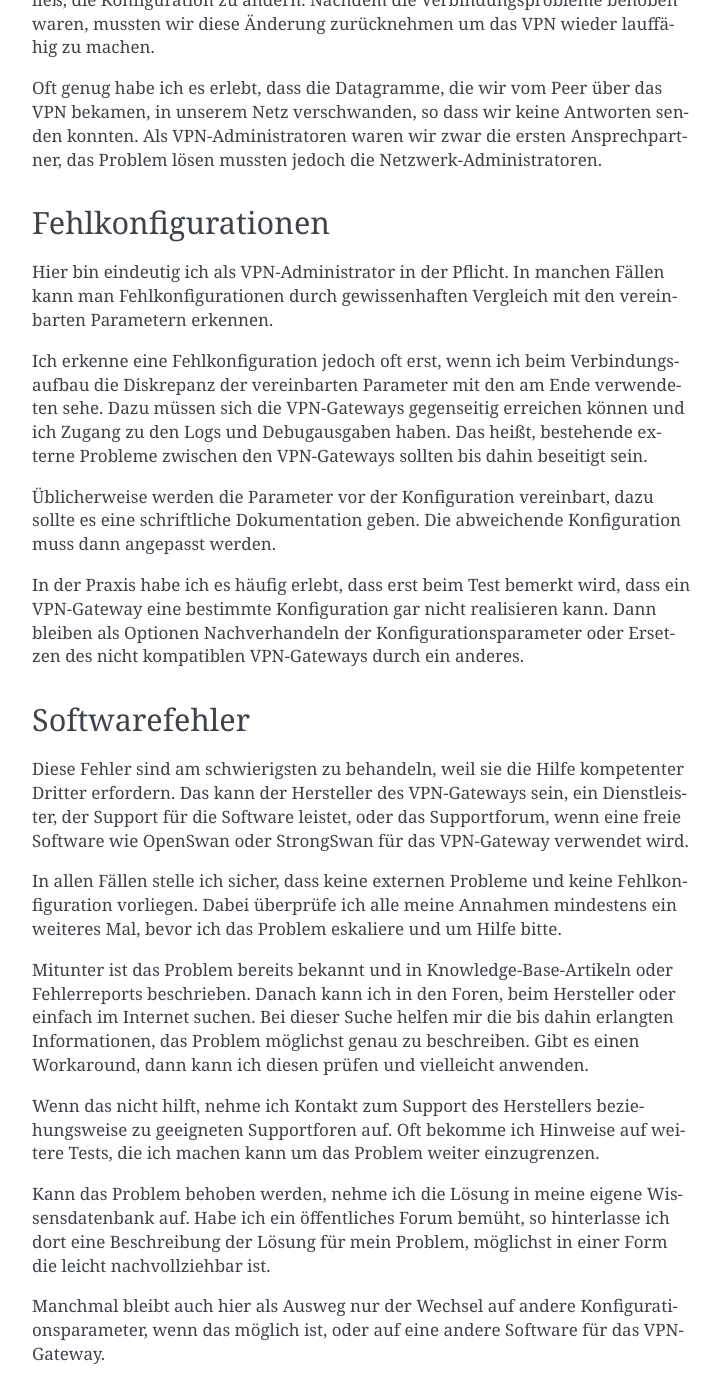
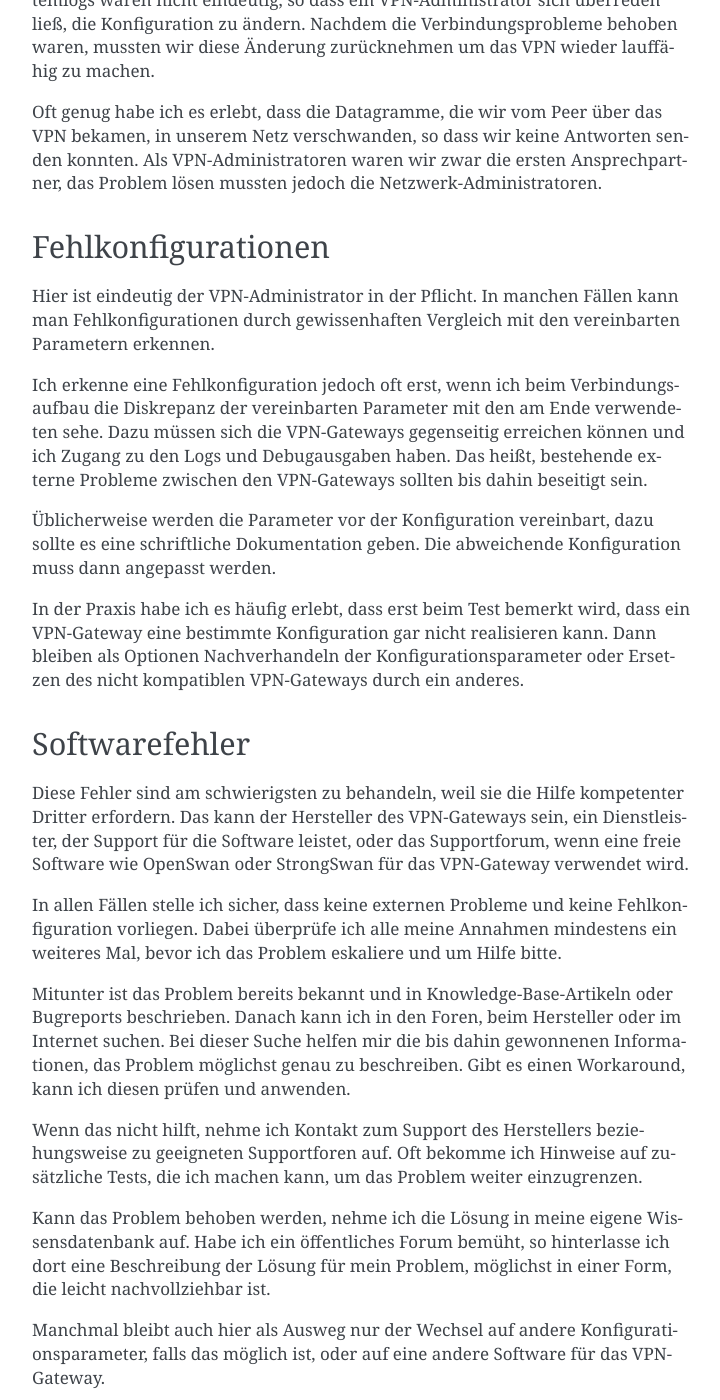
Before and after one commit to matwei-books/Fehlersuche-bei-IPsec-VPN-mit-IKEv2, a Sphinx documentation site: the page built from source/fehler/kategorisierung.rst, in a window 1280 px wide and 1400 px high, scrolled down 789 px. Shown: the whole window, without its empty margins (388-1108 px from the left). Built offline with Sphinx 7.4.7, drawn with Linux system fonts in a browser that asks for light colours; some of the changed text lies outside the part shown.

Commit message:
Text überarbeitet

```diff
--- a/source/conf.py
+++ b/source/conf.py
@@ -149,6 +149,7 @@ vdivide={1.2in,*,*}
 %% nur was im Inhaltsverzeichnis auftaucht, wird nummeriert
 \setcounter{secnumdepth}{1}
 \hyphenation{
+    Bug-reports
 	da-rauf
     WireShark
 }
--- a/source/fehler/kategorisierung.rst
+++ b/source/fehler/kategorisierung.rst
@@ -56,7 +56,7 @@ das Problem lösen mussten jedoch die Netzwerk-Administratoren.
 Fehlkonfigurationen
 -------------------
 
-Hier bin eindeutig ich als VPN-Administrator in der Pflicht.
+Hier ist eindeutig der VPN-Administrator in der Pflicht.
 In manchen Fällen kann man Fehlkonfigurationen
 durch gewissenhaften Vergleich mit den vereinbarten Parametern erkennen.
 
@@ -98,24 +98,26 @@ mindestens ein weiteres Mal, bevor ich das Problem eskaliere und um
 Hilfe bitte.
 
 Mitunter ist das Problem bereits bekannt und in Knowledge-Base-Artikeln
-oder Fehlerreports beschrieben.
-Danach kann ich in den Foren, beim Hersteller oder einfach im Internet suchen.
-Bei dieser Suche helfen mir die bis dahin erlangten Informationen,
+oder Bugreports beschrieben.
+Danach kann ich in den Foren, beim Hersteller oder im Internet suchen.
+Bei dieser Suche helfen mir die bis dahin gewonnenen Informationen,
 das Problem möglichst genau zu beschreiben.
 Gibt es einen Workaround,
-dann kann ich diesen prüfen und vielleicht anwenden.
+kann ich diesen prüfen und anwenden.
 
 Wenn das nicht hilft, nehme ich Kontakt zum Support des Herstellers
 beziehungsweise zu geeigneten Supportforen auf.
-Oft bekomme ich Hinweise auf weitere Tests, die ich machen kann um das
-Problem weiter einzugrenzen.
+Oft bekomme ich Hinweise auf zusätzliche Tests,
+die ich machen kann,
+um das Problem weiter einzugrenzen.
 
 Kann das Problem behoben werden, nehme ich die Lösung in meine eigene
 Wissensdatenbank auf. Habe ich ein öffentliches Forum bemüht, so
 hinterlasse ich dort eine Beschreibung der Lösung für mein Problem,
-möglichst in einer Form die leicht nachvollziehbar ist.
+möglichst in einer Form,
+die leicht nachvollziehbar ist.
 
 Manchmal bleibt auch hier als Ausweg nur
 der Wechsel auf andere Konfigurationsparameter,
-wenn das möglich ist,
+falls das möglich ist,
 oder auf eine andere Software für das VPN-Gateway.
```
Also changed, not shown: other parts of source/fehler/kategorisierung.rst (+6 -6 lines).
